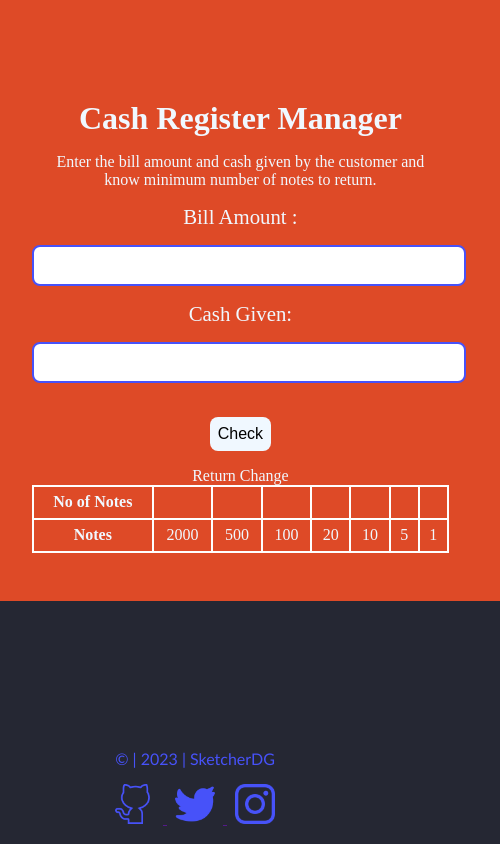
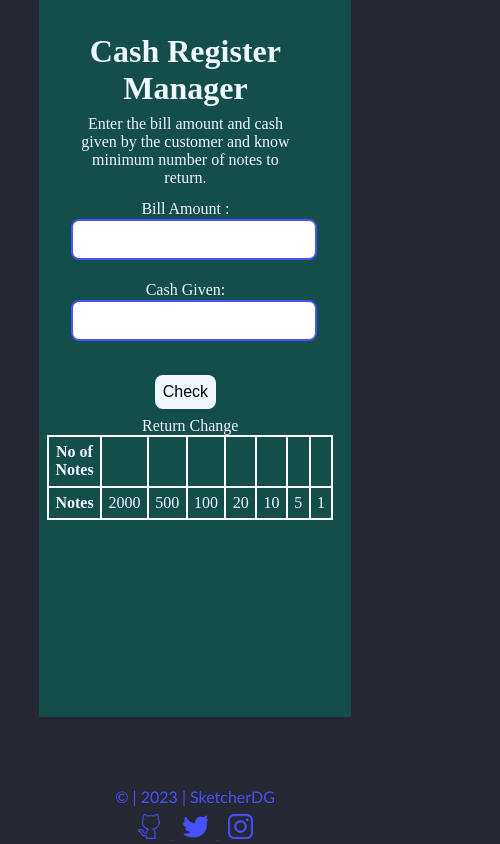
Before and after one commit to Deepankar1599/cash-register, a plain HTML site: page index.html in a window 390 px wide. Shown: the whole page, 500 px wide, since content can reach past the window. Drawn offline with Linux system fonts and the light colour scheme.

Commit message:
update mobile view

```diff
--- a/style.css
+++ b/style.css
@@ -6,10 +6,8 @@ body{
 
     text-align: center;
     margin: auto;
-    width: 500px;
+    width: 60vw;
     background-color: #252733;
-
-
 
 }
 
@@ -42,7 +40,7 @@ main{
     display: block;
     text-align: center;
     justify-content: center;
-    background-color: #de4a27;
+    background-color: #134e4a;
     /* margin: auto ; */
     padding-top: 10vh;
     padding-left: 2rem;
@@ -115,3 +113,38 @@ footer p{
   font-weight: 150;
  color: #4752f9;
 }
+
+@media only screen and (max-width: 600px) {
+  body {
+    width: 80vw;
+  }
+  h1,p{
+    margin: 0.5rem;
+  }
+  main{
+    padding-top: 3vh;
+    height: 80vh;
+    padding-bottom: 1rem;
+    background-color: #134e4a;
+  }
+  label{
+
+    font-size: 1rem;
+  }
+  input{
+    margin-top: 0px;
+
+  }
+  table{
+   margin-left: -1.5rem;
+    padding: 0px;
+  }
+  footer,img{
+    bottom: 1px;
+  }
+  footer img{
+    width: 25px;
+  }
+
+
+}
```
